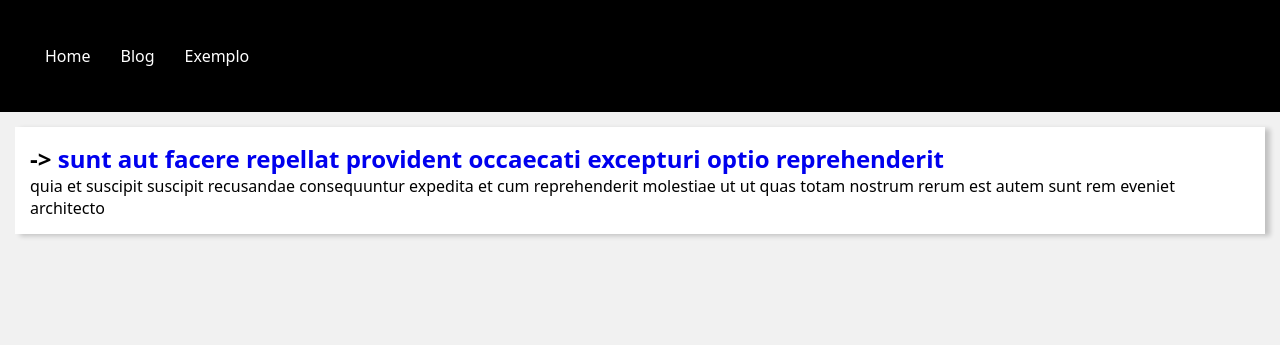
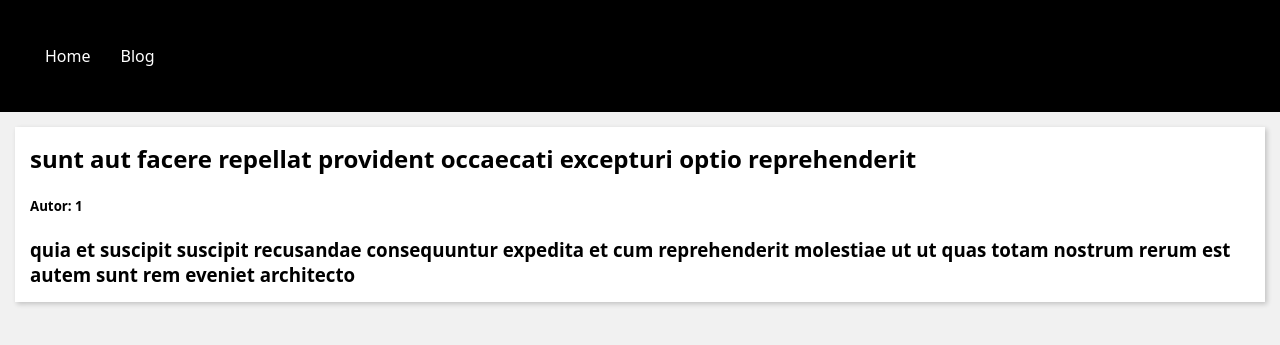
Before and after one commit to caduaquinomorais/curso_django, a Django app: page /blog/post/1/ in a window 1280 px wide. Shown: the top 345 px of the page. Run offline with Django 5.2, Linux system fonts and the light colour scheme.

Commit message:
Finalizando curso, deixando base para ser melhorada futuramente

```diff
--- a/base/global/partials/menu.html
+++ b/base/global/partials/menu.html
@@ -6,8 +6,5 @@
         <li>
             <a href="{% url 'blog:home' %}">Blog</a>
         </li>
-        <li>
-            <a href="{% url 'blog:exemplo' %}">Exemplo</a>
-        </li>
     </ul>
 </nav>
--- a/base/global/partials/postblock.html
+++ b/base/global/partials/postblock.html
@@ -1,6 +1,6 @@
 <article class="post">
     <header>
-        <h2 class="post__title"> ->
+        <h2 class="post__title">
             <a href="{% url 'blog:post' post.id %}">
                 {{post.title}}
             </a>
--- /dev/null
+++ b/base/global/partials/postunico.html
@@ -0,0 +1,13 @@
+<article class="post_unico">
+    <header>
+        <h1 class="post__title">
+            {{post.title}}
+        </h1>
+    </header>
+    <br>
+    <h5>Autor: {{post.userId}}</h5>
+    <br>
+    <div class="post__body">
+        <h3>{{post.body}}</h3>
+    </div>
+</article>
--- a/base/static/global/css/style.css
+++ b/base/static/global/css/style.css
@@ -9,6 +9,7 @@
 
 a {
   text-decoration: none;
+  color: #000;
 }
 
 a:hover {
@@ -39,6 +40,13 @@ body {
   box-shadow: 5px 2px 5px rgba(0, 0, 0, 20%);
 }
 
+.post_unico {
+  background: #fff;
+  padding: 1.5rem;
+  box-shadow: 2px 2px 5px rgba(0, 0, 0, 20%);
+}
+
+
 .menu {
   background: #000;
   padding: 1.5rem;
@@ -57,8 +65,8 @@ body {
 
 }
 
-@media (mim-width: 600px) {
-  .content {
+@media (min-width: 600px) {
+  .content:not(:has(.post_unico)) {
     grid-template-columns: repeat(auto-fill, minmax(32rem, 1fr));
   }
 }
--- a/blog/templates/blog/exemplo.html
+++ /dev/null
@@ -1,3 +0,0 @@
-{% extends "global/base.html" %}
-
-{% block texto %} {{text}} {% endblock texto %}
--- a/blog/templates/blog/post.html
+++ b/blog/templates/blog/post.html
@@ -3,14 +3,5 @@
 {% block texto %} {{text}} {% endblock texto %}
 
 {% block posts %}
-    <article class="post">
-        <header>
-            <h1 class="post__title"> ->
-                <a href="{% url 'blog:post' post.id %}">
-                {{post.title}}
-                </a>
-            </h1>
-        </header>
-        <div class="post__body">{{post.body}}</div>
-    </article>
+    {% include "global/partials/postunico.html" %}
 {% endblock posts %}
--- a/blog/urls.py
+++ b/blog/urls.py
@@ -6,5 +6,4 @@ app_name ='blog'
 urlpatterns = [
     path('', views.blog, name='home'),
     path('post/<int:post_id>/', views.post, name ='post'),
-    path('exemplo/', views.exemplo, name='exemplo'),
 ]
--- a/blog/views.py
+++ b/blog/views.py
@@ -8,7 +8,6 @@ def blog(request):
     print('Blog - Mostrando a home blog pra mim no cmd')
 
     context = {
-        #'text': 'usando o context para fazer o texto do blog',
         'posts': posts
     }
     return render(
@@ -37,12 +36,3 @@ def post(request, post_id):
         'blog/post.html',
         context
     )
-
-def exemplo(request):
-    print('Exemplo - Mostrando a home pra mim no cmd')
-
-    context = {
-        'text': 'usando o context para fazer o texto do exemplo',
-        'title': 'Página de exemplo'
-    }
-    return render(request, 'blog/exemplo.html',context,)
--- a/home/views.py
+++ b/home/views.py
@@ -4,8 +4,4 @@ from django.shortcuts import render
 def home(request):
     print('Home - Mostrando a home pra mim no cmd')
 
-    context = {
-        'text': 'Teste de tupla usando a função context'
-    }
-
-    return render(request,'home/index.html',context,)
+    return render(request,'home/index.html')
```
Also changed, not shown: Notes.txt (added, +12 -0 lines), home/templates/home/index.html (+5 -6 lines).
